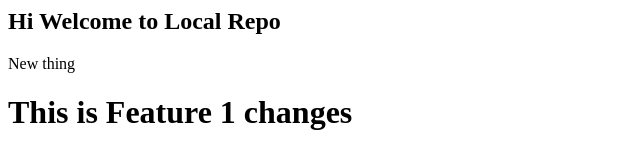
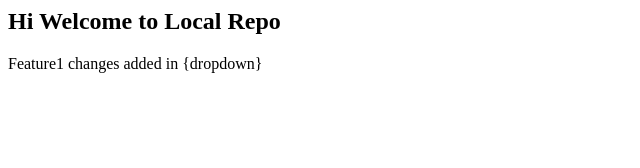
Before and after one commit to HanamantGit/LocalRepo, a plain HTML site: page index.html in a window 1280 px wide. Shown: the whole page, without its empty margins (0-640 px from the left). Drawn offline with Linux system fonts and the light colour scheme.

```diff
--- a/index.html
+++ b/index.html
@@ -1,4 +1,2 @@
 <h2>Hi Welcome to Local Repo</h2>
-<p1>New thing</p1>
-
-<h1>This is Feature 1 changes</h1>
+<p1>Feature1 changes added in {dropdown} </p1>
```
